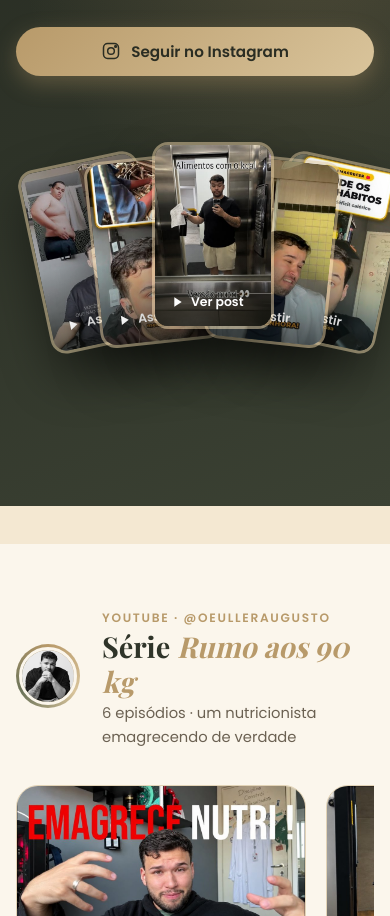
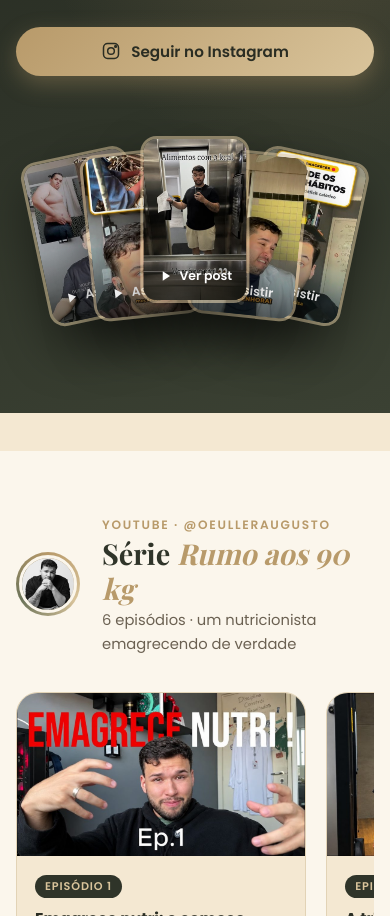
Before and after one commit to EullerAIbuilder/site-gasto-calorico, a plain HTML site: page desafio10em10/index.html in a window 390 px wide. Shown: the part 2545-3461 px from the top of the page. Drawn offline with nearby package versions, Linux system fonts and the light colour scheme; a web font is replaced by a local one.

Commit message:
Centraliza o leque do Instagram no celular e evita a página escorregar para o lado
- Leque centrado (left 50%) no celular/tablet, cartas proporcionais à tela, sem cortes nas bordas
- Menos espaço vazio abaixo do leque
- overflow-x: hidden como reserva para navegadores antigos (navegador interno do Instagram)

Co-Authored-By: Claude Opus 5.5 <noreply@anthropic.com>

```diff
--- a/style.css
+++ b/style.css
@@ -727,7 +727,7 @@ input:focus, select:focus { outline: none; border-color: var(--green-500); box-s
 }
 
 /* Ajustes: altura das linhas do título e largura no celular */
-body { overflow-x: clip; }
+body { overflow-x: hidden; overflow-x: clip; }   /* hidden = reserva para navegadores antigos (ex.: navegador interno do Instagram) */
 .t-desafio, .t-legenda { line-height: 1.2; }
 .t-numeros { line-height: .95; margin: 14px 0 10px; }
 .t-numeros em { line-height: 1; }
@@ -1122,3 +1122,14 @@ body { overflow-x: clip; }
   .yt-av { width: 64px; height: 64px; }
 }
 .ig-faixa + .yt { margin-top: -22px; }   /* emenda com a faixa do Instagram (o main tem 22px entre seções) */
+
+/* Leque do Instagram centralizado no celular e no tablet, sem cartas cortadas nas bordas */
+@media (max-width: 900px) {
+  .leque { --c: 150px; height: calc(var(--c) * 1.53 + 90px); width: 100%; max-width: 520px; margin-inline: auto; }
+  .leque a { left: 50%; width: var(--c); }
+}
+@media (max-width: 600px) {
+  .leque { --c: min(122px, 28vw); height: calc(var(--c) * 1.53 + 70px); }
+  .leque a { top: 34px; }
+}
+@media (max-width: 380px) { .leque-play { white-space: nowrap; font-size: .68rem; left: 10px; bottom: 10px; } }
```
